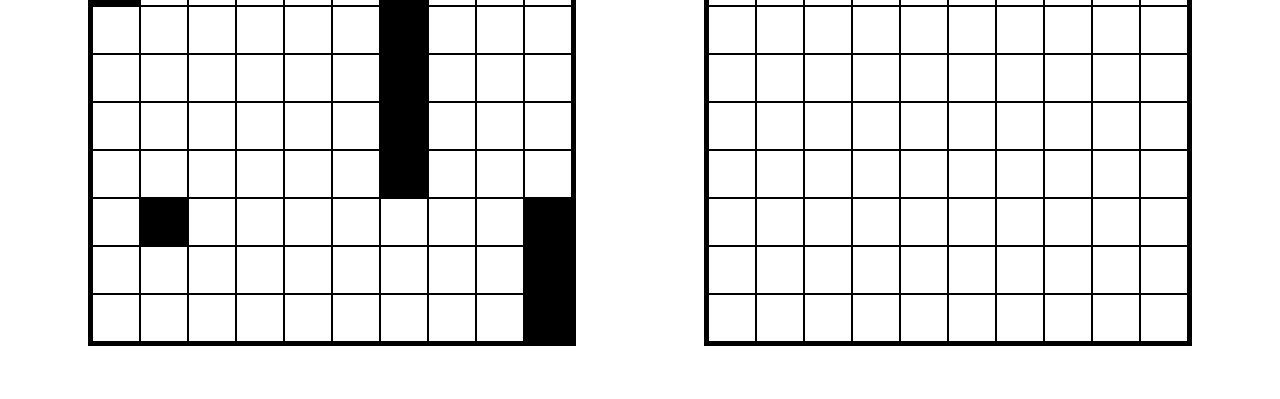
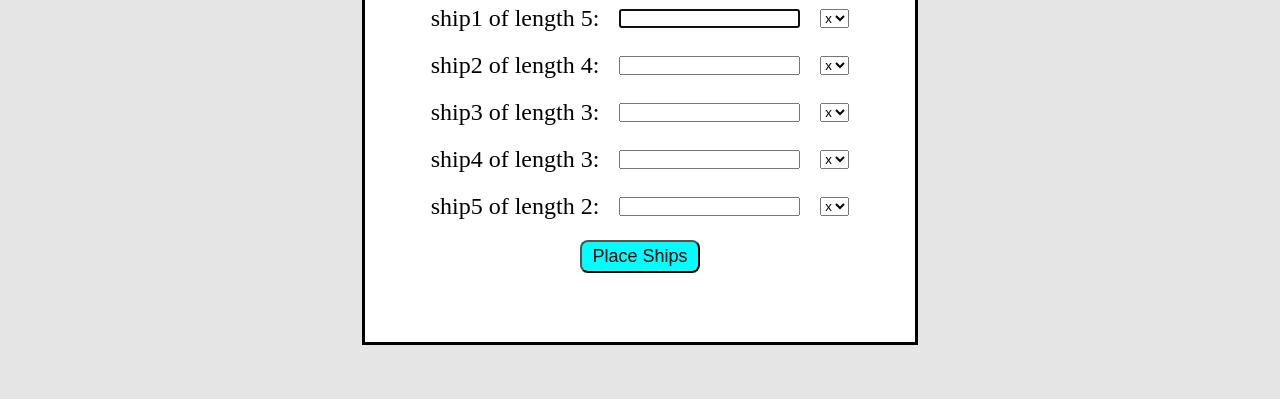
Before and after one commit to Harshalshirote2002/battleship, a website built with webpack: page dist/index.html in a window 1280 px wide. Shown: the part 308-707 px from the top of the page. Built offline with nearby package versions, Linux system fonts and the light colour scheme.

Commit message:
Add feature- custom ship placement

```diff
--- a/src/modules/gameBoard.js
+++ b/src/modules/gameBoard.js
@@ -27,11 +27,11 @@
     }
   }
   const ships = {
-    ship1: ship(1),
-    ship2: ship(3),
-    ship3: ship(1),
-    ship4: ship(5),
-    ship5: ship(3),
+    ship1: ship(5),
+    ship2: ship(4),
+    ship3: ship(3),
+    ship4: ship(3),
+    ship5: ship(2),
   };
   for (let p = 0; p < positions.length; p++) {
     let start = positions[p].start;
--- a/src/modules/gamePlay.js
+++ b/src/modules/gamePlay.js
@@ -3,33 +3,29 @@ import updateUI from "./index.js";
 let flag = 0;
 let gameWinStatus = 0;
 
-let playerPositions = [
-  { start: [2, 8], end: [2, 8] },
-  { start: [1, 1], end: [1, 3] },
-  { start: [4, 2], end: [4, 2] },
-  { start: [7, 3], end: [7, 7] },
-  { start: [10, 8], end: [10, 10] },
-];
+export let player;
+
+export const placePlayerShips = (positions) => {
+  player = gameBoard(positions);
+};
 
 let cpuPositions = [
-  { start: [2, 8], end: [2, 8] },
-  { start: [1, 1], end: [1, 3] },
-  { start: [4, 2], end: [4, 2] },
-  { start: [7, 3], end: [7, 7] },
-  { start: [10, 8], end: [10, 10] },
+  { start: [1, 1], end: [1, 5] },
+  { start: [2, 2], end: [2, 5] },
+  { start: [7, 10], end: [9, 10] },
+  { start: [10, 1], end: [10, 3] },
+  { start: [9, 6], end: [9, 7] },
 ];
-
-export const player = gameBoard(playerPositions);
 
 export const cpuPlayer = gameBoard(cpuPositions);
 
-function gameStatusCheck(){
-  if (player.allSunk()){
+function gameStatusCheck() {
+  if (player.allSunk()) {
     alert("CPU wins the game!");
     gameWinStatus = 1;
-  }else if(cpuPlayer.allSunk()){
+  } else if (cpuPlayer.allSunk()) {
     alert("Player wins the game!");
-    gameWinStatus = 1;;
+    gameWinStatus = 1;
   }
 }
 
--- a/src/modules/index.js
+++ b/src/modules/index.js
@@ -1,16 +1,43 @@
 import "../styles.css";
-import './fontawesome.js';
-import createFooter from './commonFooter.js';
+import "./fontawesome.js";
+import createFooter from "./commonFooter.js";
 import createHeader from "./header.js";
 import updateDisplay from "./UI.js";
+import shipDialogMaker from "./shipPlacementDialog.js";
+let beginMode = 1;
+
+function placeDialog(dialog) {
+  const dialogWidth = dialog.offsetWidth;
+  const dialogHeight = dialog.offsetHeight;
+  const viewportWidth = window.innerWidth;
+  const viewportHeight = window.innerHeight;
+  const leftPosition = viewportWidth / 2 - dialogWidth / 2;
+  const topPosition = viewportHeight / 2 - dialogHeight / 2;
+  dialog.style.left = `${leftPosition}px`;
+  dialog.style.top = `${topPosition}px`;
+}
 
 export default function updateUI() {
-  const body = document.querySelector("body");
-  const header = createHeader();
-  const main = updateDisplay();
-  const footer = createFooter();
-  body.textContent = '';
-  body.append(header, main, footer);
+  if (beginMode === 1) {
+    const body = document.querySelector("body");
+    const header = createHeader();
+    // const main = updateDisplay();
+    const dialog = shipDialogMaker();
+    // const footer = createFooter();
+    body.textContent = "";
+    body.append(header, dialog);
+    dialog.showModal();
+    placeDialog(dialog);
+    beginMode = 0;
+  }else{
+    const body = document.querySelector("body");
+    const header = createHeader();
+    const main = updateDisplay();
+    const footer = createFooter();
+    body.textContent = "";
+    body.append(header, main, footer);
+    beginMode = 0;
+  }
 }
 
 updateUI();
--- /dev/null
+++ b/src/modules/shipPlacementDialog.js
@@ -0,0 +1,221 @@
+import updateUI from "./index.js";
+import { placePlayerShips } from "./gamePlay.js";
+
+function generateElement(type, classes = [], options) {
+  const element = document.createElement(type);
+  for (const someClass of classes) {
+    element.classList.add(someClass);
+  }
+  for (const key in options) {
+    if (key === "textContent" || key === "type" || key === "value") {
+      element[key] = options[key];
+    } else {
+      element.setAttribute(key, options[key]);
+    }
+  }
+  return element;
+}
+
+const dialog = document.createElement("dialog");
+const form = document.createElement("form");
+const title = generateElement("div", ["dialog-title"], {
+  textContent: "Enter the Ship Start-point Coordinates, choose alignment",
+});
+const placeShips = generateElement("button", ["place-ships-button"], {
+  textContent: "Place Ships",
+});
+const ship1 = generateElement("input", ["ship-coordinate-input"], {
+  type: "text",
+  id: "ship1",
+});
+const ship2 = generateElement("input", ["ship-coordinate-input"], {
+  type: "text",
+  id: "ship2",
+});
+const ship3 = generateElement("input", ["ship-coordinate-input"], {
+  type: "text",
+  id: "ship3",
+});
+const ship4 = generateElement("input", ["ship-coordinate-input"], {
+  type: "text",
+  id: "ship4",
+});
+const ship5 = generateElement("input", ["ship-coordinate-input"], {
+  type: "text",
+  id: "ship5",
+});
+const ship1Label = generateElement("label", ["ship-coordinate-label"], {
+  for: "ship1",
+  textContent: "ship1 of length 5:",
+});
+const ship2Label = generateElement("label", ["ship-coordinate-label"], {
+  for: "ship2",
+  textContent: "ship2 of length 4:",
+});
+const ship3Label = generateElement("label", ["ship-coordinate-label"], {
+  for: "ship3",
+  textContent: "ship3 of length 3:",
+});
+const ship4Label = generateElement("label", ["ship-coordinate-label"], {
+  for: "ship4",
+  textContent: "ship4 of length 3:",
+});
+const ship5Label = generateElement("label", ["ship-coordinate-label"], {
+  for: "ship5",
+  textContent: "ship5 of length 2:",
+});
+const ship1Alignment = generateElement("select", ["ship-alignment"], {
+  id: "list1",
+});
+const ship1_option_x = generateElement("option", [], {
+  value: "x",
+  textContent: "x",
+});
+const ship1_option_y = generateElement("option", [], {
+  value: "y",
+  textContent: "y",
+});
+const ship2Alignment = generateElement("select", ["ship-alignment"], {
+  id: "list2",
+});
+const ship2_option_x = generateElement("option", [], {
+  value: "x",
+  textContent: "x",
+});
+const ship2_option_y = generateElement("option", [], {
+  value: "y",
+  textContent: "y",
+});
+const ship3Alignment = generateElement("select", ["ship-alignment"], {
+  id: "list1",
+});
+const ship3_option_x = generateElement("option", [], {
+  value: "x",
+  textContent: "x",
+});
+const ship3_option_y = generateElement("option", [], {
+  value: "y",
+  textContent: "y",
+});
+const ship4Alignment = generateElement("select", ["ship-alignment"], {
+  id: "list1",
+});
+const ship4_option_x = generateElement("option", [], {
+  value: "x",
+  textContent: "x",
+});
+const ship4_option_y = generateElement("option", [], {
+  value: "y",
+  textContent: "y",
+});
+const ship5Alignment = generateElement("select", ["ship-alignment"], {
+  id: "list1",
+});
+const ship5_option_x = generateElement("option", [], {
+  value: "x",
+  textContent: "x",
+});
+const ship5_option_y = generateElement("option", [], {
+  value: "y",
+  textContent: "y",
+});
+ship1.required = true;
+ship2.required = true;
+ship3.required = true;
+ship4.required = true;
+ship5.required = true;
+ship1Alignment.append(ship1_option_x, ship1_option_y);
+ship2Alignment.append(ship2_option_x, ship2_option_y);
+ship3Alignment.append(ship3_option_x, ship3_option_y);
+ship4Alignment.append(ship4_option_x, ship4_option_y);
+ship5Alignment.append(ship5_option_x, ship5_option_y);
+const ship1Div = generateElement("div", ["ship1-div"]);
+const ship2Div = generateElement("div", ["ship2-div"]);
+const ship3Div = generateElement("div", ["ship3-div"]);
+const ship4Div = generateElement("div", ["ship4-div"]);
+const ship5Div = generateElement("div", ["ship5-div"]);
+ship1Div.append(ship1Label, ship1, ship1Alignment);
+ship2Div.append(ship2Label, ship2, ship2Alignment);
+ship3Div.append(ship3Label, ship3, ship3Alignment);
+ship4Div.append(ship4Label, ship4, ship4Alignment);
+ship5Div.append(ship5Label, ship5, ship5Alignment);
+placeShips.addEventListener("click", formSubmitEvent);
+form.append(
+  title,
+  ship1Div,
+  ship2Div,
+  ship3Div,
+  ship4Div,
+  ship5Div,
+  placeShips
+);
+dialog.append(form);
+
+function checkValidity(finalPositions) {
+  let result = true;
+  for (const pos of finalPositions) {
+    if (
+      pos.start[0] <= 10 &&
+      pos.start[0] >= 1 &&
+      pos.end[0] <= 10 &&
+      pos.end[0] >= 1 &&
+      pos.start[1] <= 10 &&
+      pos.start[1] >= 1 &&
+      pos.end[1] <= 10 &&
+      pos.end[1] >= 1
+    ) {
+    } else {
+        result = false;
+        return false;
+    }
+  }
+  return true;
+}
+
+function formSubmitEvent(e) {
+  e.preventDefault();
+  const lengths = [4, 3, 2, 2, 1];
+  let positions = [
+    ship1.value,
+    ship2.value,
+    ship3.value,
+    ship4.value,
+    ship5.value,
+  ];
+  let alignments = [
+    ship1Alignment.value,
+    ship2Alignment.value,
+    ship3Alignment.value,
+    ship4Alignment.value,
+    ship5Alignment.value,
+  ];
+  for (let i = 0; i < 5; i++) {
+    positions[i] = positions[i].split(",");
+    positions[i][0] = parseInt(positions[i][0]);
+    positions[i][1] = parseInt(positions[i][1]);
+  }
+  let finalPositions = [];
+  for (let i = 0; i < 5; i++) {
+    if (alignments[i] === "x") {
+      finalPositions.push({
+        start: positions[i],
+        end: [positions[i][0] + lengths[i], positions[i][1]],
+      });
+    } else {
+      finalPositions.push({
+        start: positions[i],
+        end: [positions[i][0], positions[i][1] + lengths[i]],
+      });
+    }
+  }
+  if(checkValidity(finalPositions)){
+    placePlayerShips(finalPositions);
+    updateUI();
+  }else{
+    alert("invalid coordinates!");
+  }
+}
+
+export default function shipDialogMaker() {
+  return dialog;
+}
--- a/src/styles.css
+++ b/src/styles.css
@@ -5,26 +5,33 @@
   box-sizing: border-box;
 }
 
+@font-face {
+  font-family: myTitleFont;
+  src: url('./fonts/Orbit-Regular.ttf');
+}
+
 body {
   display: flex;
   flex-direction: column;
   align-items: center;
   justify-content: center;
-  gap: 32px;
 }
 
 header {
   display: flex;
   align-items: center;
-  font-size: 54px;
-  padding: 24px;
+  font-size: 72px;
+  font-family: myTitleFont;
+  letter-spacing: 10px;
+  padding-top: 10px;
+  padding-bottom: 32px;
 }
 
 main {
   display: flex;
   width: 100%;
   justify-content: space-around;
-  padding: 24px;
+  padding: 32px;
 }
 
 .player-grid,
@@ -36,32 +43,80 @@ main {
 
 .cell-player,
 .cell-cpu {
-  height: 48px;
-  width: 48px;
+  height: 54px;
+  width: 54px;
   border: 1px solid black;
 }
 
+.cell-cpu:hover{
+  cursor: pointer;
+}
+
 .ship-cell {
-  height: 48px;
-  width: 48px;
+  height: 54px;
+  width: 54px;
   border: 1px solid black;
   background-color: black;
 }
 
 .ship-hit-cell,
 .cpu-ship-hit-cell {
-  height: 48px;
-  width: 48px;
+  height: 54px;
+  width: 54px;
   border: 1px solid black;
   background-color: red;
 }
 
 .cell-hit,
 .cpu-hit-cell {
-  height: 48px;
-  width: 48px;
+  height: 54px;
+  width: 54px;
   border: 1px solid black;
   background-color: rgb(169, 169, 169);
+}
+
+form{
+  width: 550px;
+  height: 500px;
+  padding: 24px;
+  display: flex;
+  flex-direction: column;
+  align-items: center;
+  justify-content: center;
+  gap: 20px;
+}
+
+form>div{
+  display: flex;
+  flex-wrap: wrap;
+  align-items: center;
+  justify-content: center;
+  gap: 20px;
+  font-size: 24px;
+}
+
+.dialog-title{
+  font-weight: 900;
+  font-size: 32px;
+  display: flex;
+  align-items: center;
+  justify-content: center;
+}
+
+.place-ships-button{
+  display: flex;
+  align-items: center;
+  justify-content: center;
+  background-color: aqua;
+  width: max-content;
+  height: max-content;
+  font-size: 18px;
+  border-radius: 8px;
+  padding: 4px 10px;
+}
+
+.place-ships-button:hover{
+  cursor: pointer;
 }
 
 footer{
```
Also changed, not shown: dist/c0af669bb30721cce497.ttf (added), dist/index.html, dist/main.js, src/fonts/Orbit-Regular.ttf (added).
